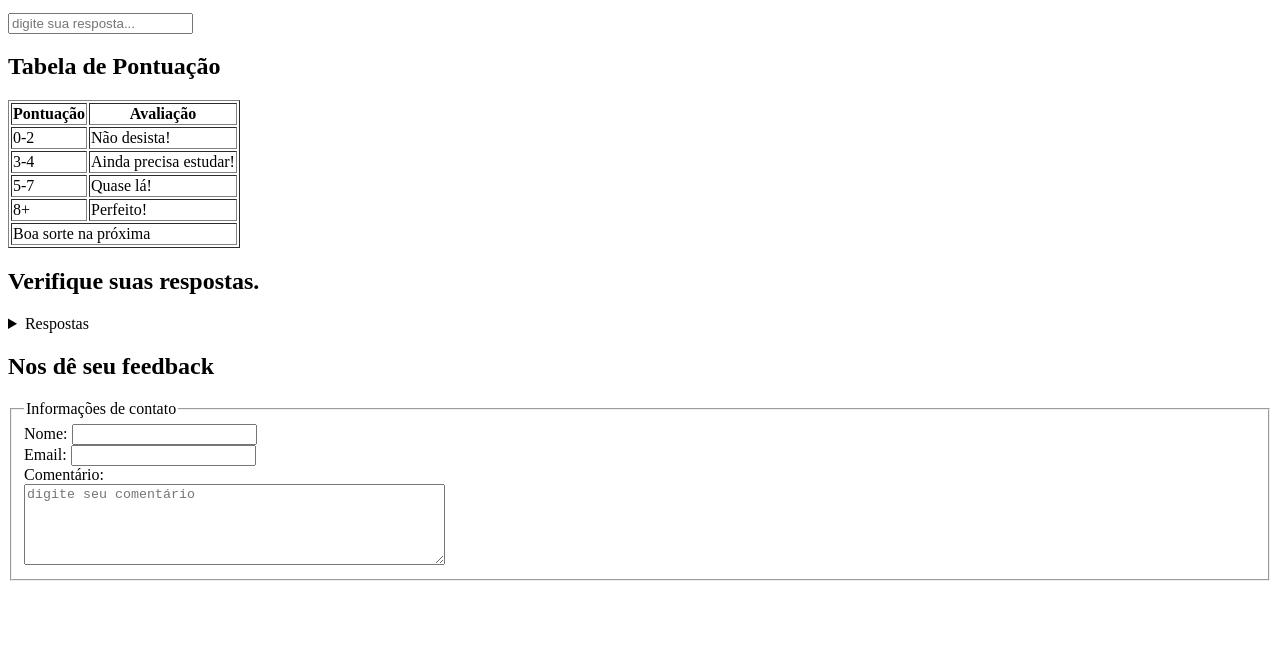
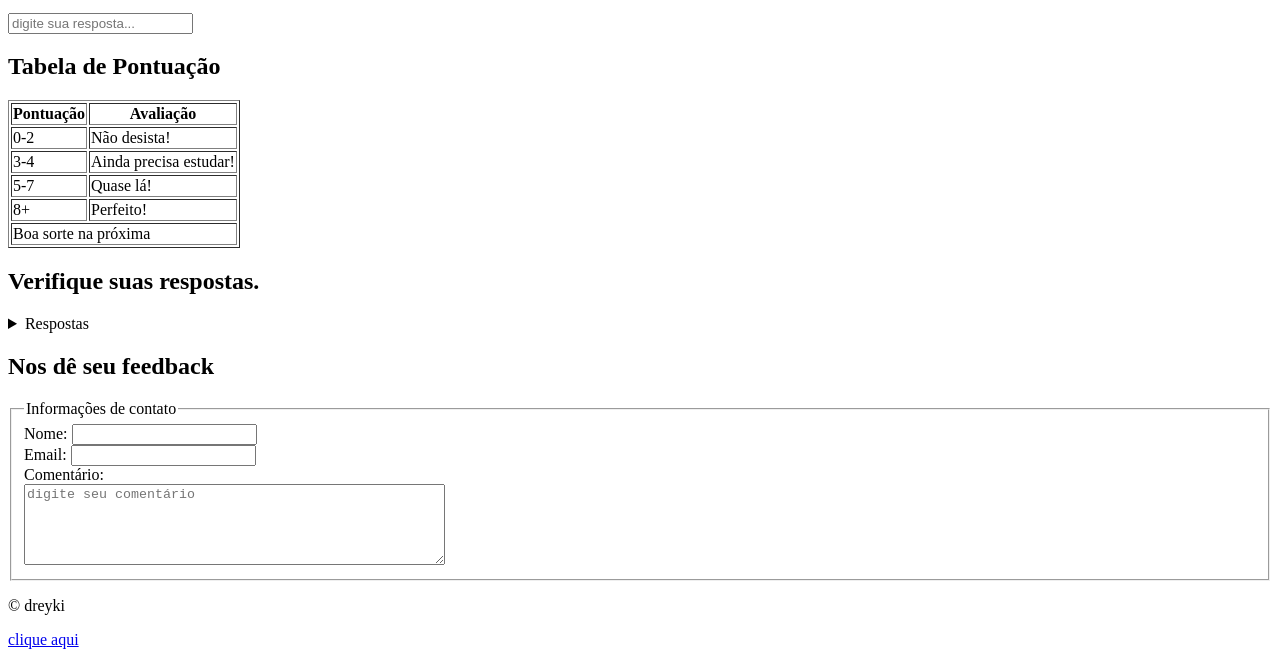
Before and after one commit to lildreyki/dev.web, a plain HTML site: page index.html in a window 1280 px wide. Shown: the part 1264-1929 px from the top of the page. Before the commit the page ends 1853 px from the top, so only its background shows below. Drawn offline with Linux system fonts and the light colour scheme.

Commit message:
Update index.html

```diff
--- a/index.html
+++ b/index.html
@@ -160,6 +160,9 @@
             </form>
           </section>
     </main>
-    <footer></footer>
+    <footer>
+      <p>&copy dreyki</p>
+      <p><a href="https://www.instagram.com" target="_blank">clique aqui</a></p>
+    </footer>
   </body>
 </html>
```
